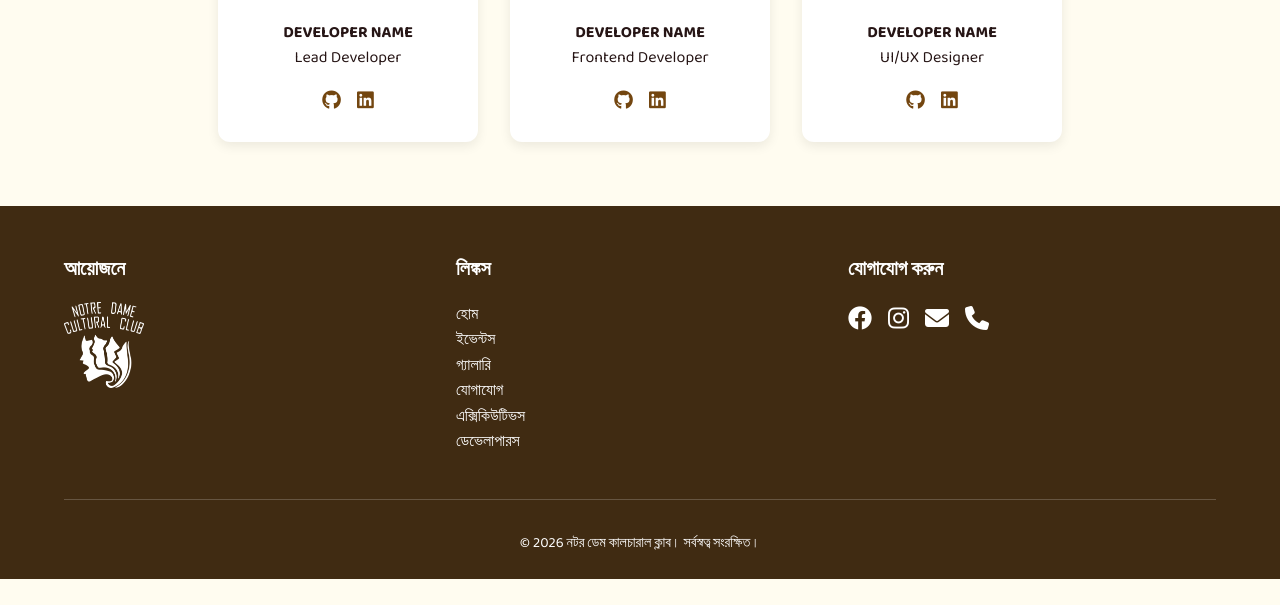
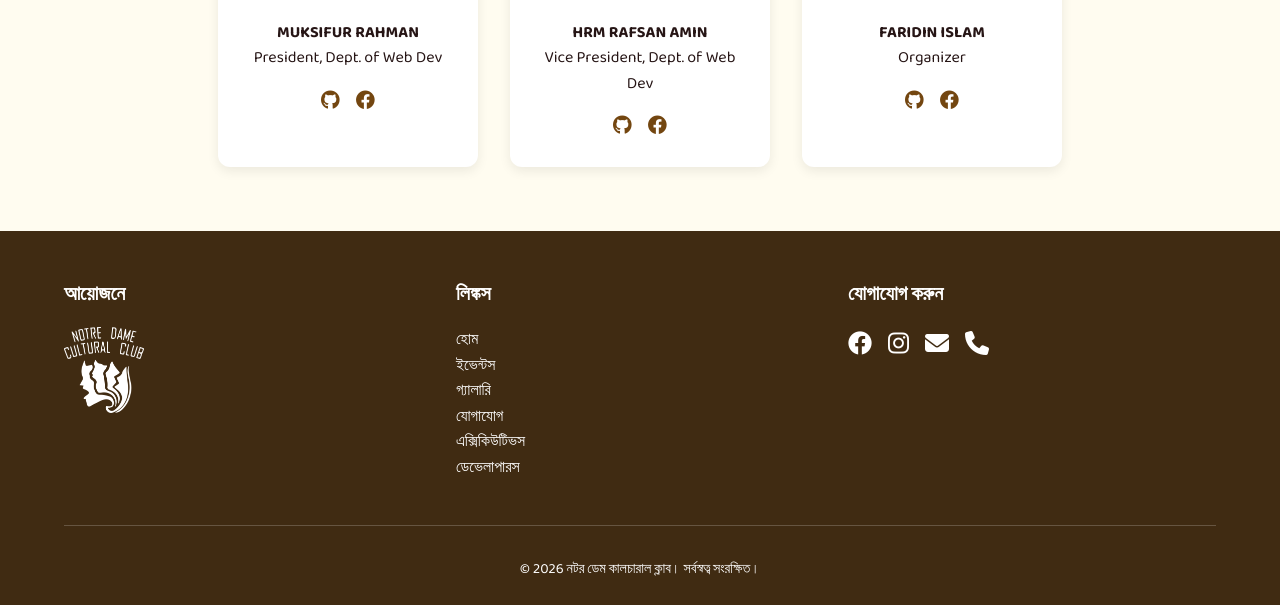
Before and after one commit to ndcc-git/ncj-website, a Flask app: page /developers in a window 1280 px wide. Shown: the part 718-1323 px from the top of the page. Before the commit the page ends 1297 px from the top, so only its background shows below. Run offline with Flask 3, Linux system fonts and the light colour scheme; parts of the project's set-up code (start-up, migrations or seed data) failed here and were passed over; some libraries are stand-ins or nearby versions; some web fonts are replaced.

Commit message:
added devs

```diff
--- a/templates/developers.html
+++ b/templates/developers.html
@@ -23,40 +23,40 @@
             <div class="team-grid">
                 <div class="team-card">
                     <div class="team-card-image-wrapper">
-                        <img src="https://thumbs.dreamstime.com/b/default-profile-picture-avatar-photo-placeholder-vector-illustration-default-profile-picture-avatar-photo-placeholder-vector-189495158.jpg"
+                        <img src="https://raw.githubusercontent.com/nditc/nditc_mobile_app/main/images/executives/2024-2025/Muksifur%20Rahman.jpg"
                             alt="Developer" class="team-card-image">
                     </div>
-                    <h3 class="team-card-name">Developer Name</h3>
-                    <p class="team-card-role">Lead Developer</p>
+                    <h3 class="team-card-name">Muksifur Rahman</h3>
+                    <p class="team-card-role">President, Dept. of Web Dev</p>
                     <div class="team-card-social">
-                        <a href="#" aria-label="GitHub"><i class="fab fa-github"></i></a>
-                        <a href="#" aria-label="LinkedIn"><i class="fab fa-linkedin"></i></a>
+                        <a href="https://github.com/Muksifur" aria-label="GitHub"><i class="fab fa-github"></i></a>
+                        <a href="https://www.facebook.com/muksifur" aria-label="Facebook"><i class="fab fa-facebook"></i></a>
                     </div>
                 </div>
 
                 <div class="team-card">
                     <div class="team-card-image-wrapper">
-                        <img src="https://thumbs.dreamstime.com/b/default-profile-picture-avatar-photo-placeholder-vector-illustration-default-profile-picture-avatar-photo-placeholder-vector-189495158.jpg"
+                        <img src="https://raw.githubusercontent.com/nditc/nditc_mobile_app/main/images/executives/2024-2025/HRM%20Rafsan%20Amin.jpg"
                             alt="Developer" class="team-card-image">
                     </div>
-                    <h3 class="team-card-name">Developer Name</h3>
-                    <p class="team-card-role">Frontend Developer</p>
+                    <h3 class="team-card-name">HRM Rafsan Amin</h3>
+                    <p class="team-card-role">Vice President, Dept. of Web Dev</p>
                     <div class="team-card-social">
-                        <a href="#" aria-label="GitHub"><i class="fab fa-github"></i></a>
-                        <a href="#" aria-label="LinkedIn"><i class="fab fa-linkedin"></i></a>
+                        <a href="https://github.com/RafsanAmin" aria-label="GitHub"><i class="fab fa-github"></i></a>
+                        <a href="https://www.facebook.com/hrm.rafsan.amin" aria-label="Facebook"><i class="fab fa-facebook"></i></a>
                     </div>
                 </div>
 
                 <div class="team-card">
                     <div class="team-card-image-wrapper">
-                        <img src="https://thumbs.dreamstime.com/b/default-profile-picture-avatar-photo-placeholder-vector-illustration-default-profile-picture-avatar-photo-placeholder-vector-189495158.jpg"
+                        <img src="https://res.cloudinary.com/dxvw2ccph/image/upload/v1744473439/INIT/developer/fkdcdqtzy0zce2wn2whc.jpg"
                             alt="Developer" class="team-card-image">
                     </div>
-                    <h3 class="team-card-name">Developer Name</h3>
-                    <p class="team-card-role">UI/UX Designer</p>
+                    <h3 class="team-card-name">Faridin Islam</h3>
+                    <p class="team-card-role">Organizer</p>
                     <div class="team-card-social">
-                        <a href="#" aria-label="GitHub"><i class="fab fa-github"></i></a>
-                        <a href="#" aria-label="LinkedIn"><i class="fab fa-linkedin"></i></a>
+                        <a href="https://github.com/xonsium" aria-label="GitHub"><i class="fab fa-github"></i></a>
+                        <a href="https://www.facebook.com/based.glasses" aria-label="Facebook"><i class="fab fa-facebook"></i></a>
                     </div>
                 </div>
             </div>
```
